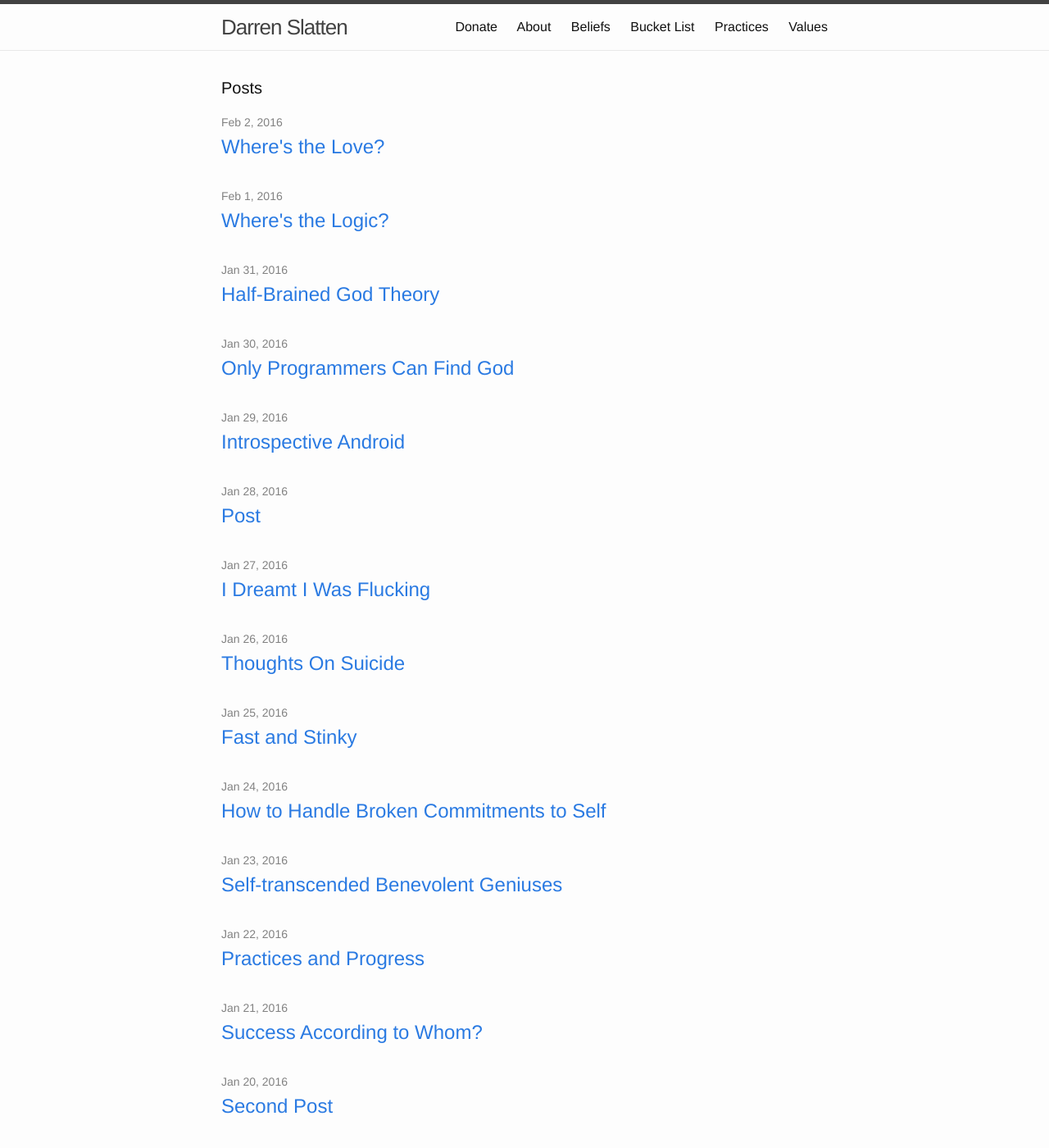
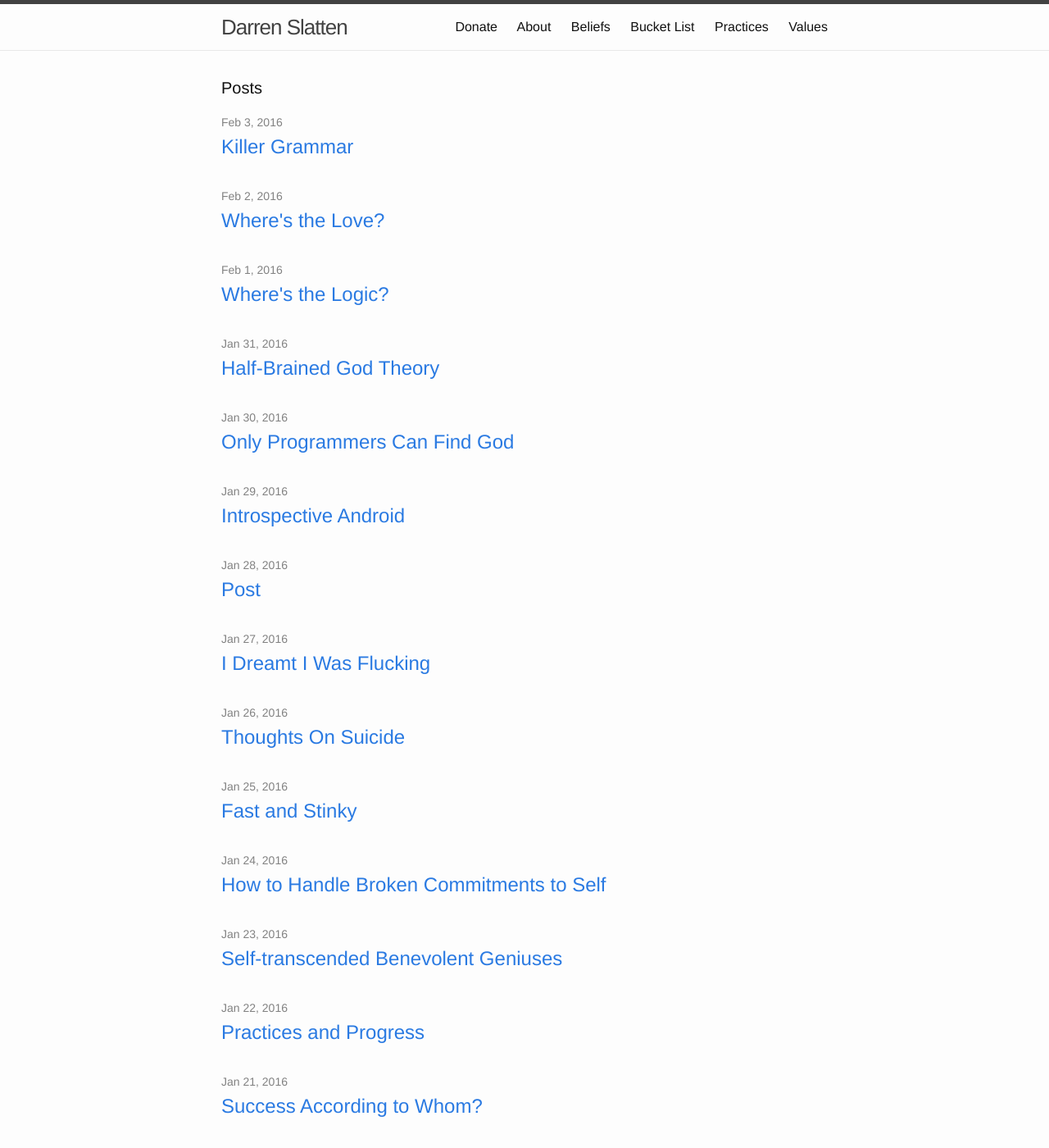
Before and after one commit to dslatten/dslatten.github.io, a Jekyll site: the page built from index.html, in a window 1280 px wide and 1400 px high. Shown: the whole window at 82% size. Built offline with Jekyll 4.4.1, drawn with Linux system fonts in a browser that asks for light colours; some of the changed text lies outside the part shown.

Commit message:
Found post
Apparently a future-dated post doesn't appear until that date. Makes
sense. I guess.

```diff
--- a/_posts/2016-02-03-killer-grammar.md
+++ b/_posts/2016-02-03-killer-grammar.md
@@ -1,7 +1,7 @@
 ---
 layout: post
 title:  "Killer Grammar"
-date:   2015-02-03 12:00:00 -0600
+date:   2016-02-03 10:00:00 -0600
 ---
 I've started listing some of my more valuable items on Craigslist. Everything else will be *garage saled* this weekend.
 
```
